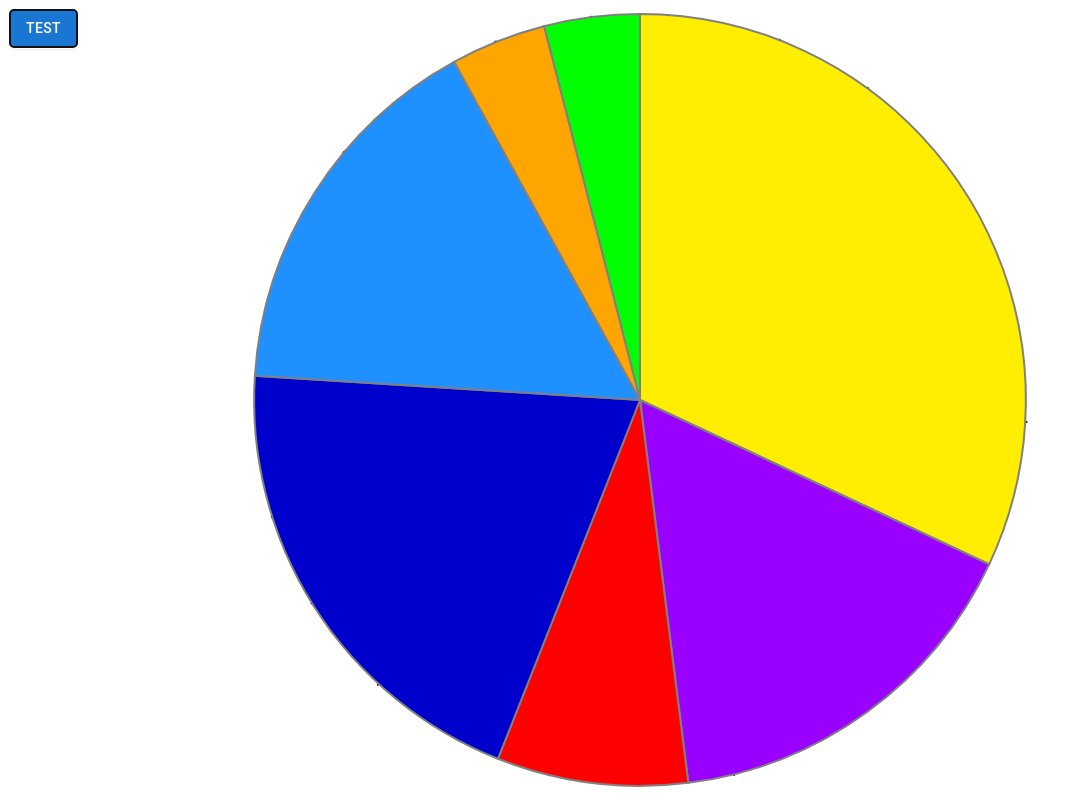
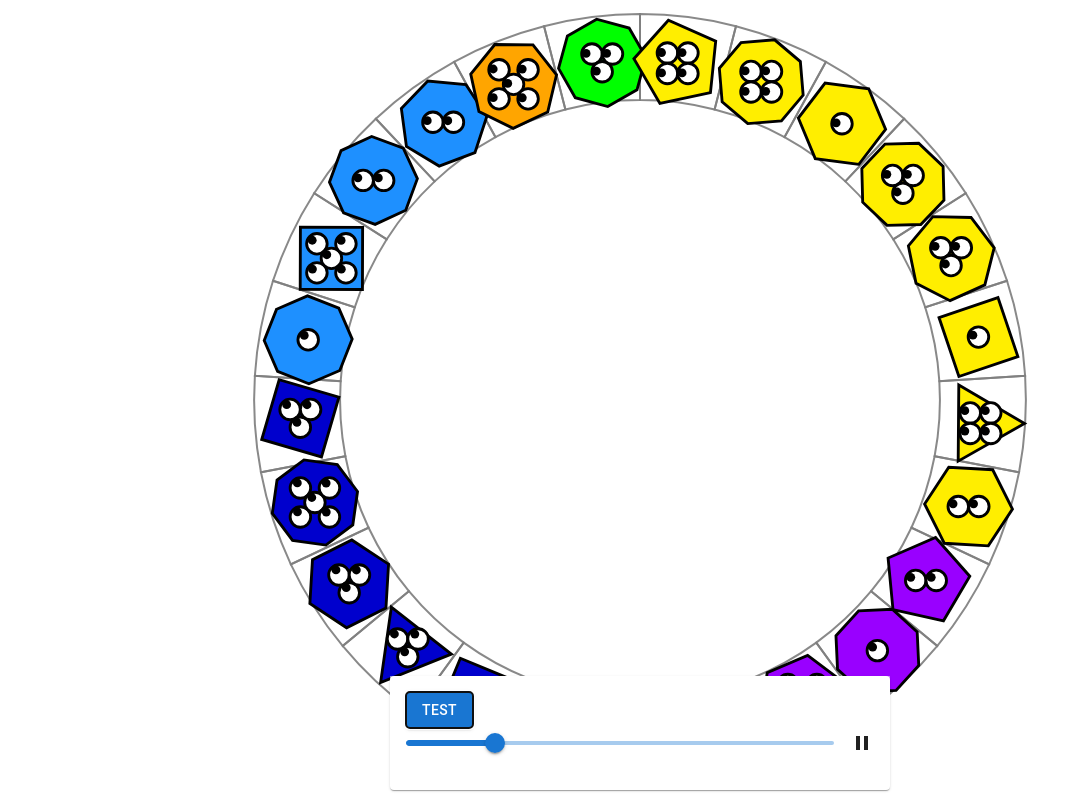
Before and after one commit to alecmce/playground, a React (Vite) app: page / in a window 1280 px wide. Both pictures are taken after a click on the button "TEST". Shown: the whole page, without its empty margins (0-1082 px from the left). Built offline with nearby package versions, Linux system fonts and the light colour scheme.

Commit message:
Starts to wire up a pie-chart slider

```diff
--- a/src/App.css
+++ b/src/App.css
@@ -5,11 +5,14 @@
   display: flex;
   left: 0;
   top: 0;
+  justify-content: center;
 }
 
 .overlay {
   margin: 5px;
-  padding: 5px;
   background-color: rgba(255, 255, 255, 0.5);
   height: min-content;
+  min-width: 500px;
+  bottom: 5px;
+  position: absolute;
 }
--- a/src/App.tsx
+++ b/src/App.tsx
@@ -1,6 +1,7 @@
-import { Button } from '@mui/material'
+import { Button, Card, CardContent } from '@mui/material'
 import { Fragment, ReactElement, useCallback, useMemo, useState } from 'react'
 import './App.css'
+import { PiechartSlider } from './components/PiechartSlider'
 import { useAppState } from './lib/app-state'
 import { clampCreatures } from './lib/clamp-point'
 import { makeCreatures } from './lib/creatures'
@@ -35,6 +36,7 @@ export function App(): ReactElement {
   const [canvas, setCanvas] = useState<HTMLCanvasElement | null>(null)
   const [target, setTarget] = useState<Creature | null>(null)
   const [state, dispatchAppState] = useAppState()
+  const { type } = state
   // const [scale, setScale] = useState<number>(1)
 
   const random = useMemo(() => makeTwister(Math.random()), [])
@@ -66,7 +68,12 @@ export function App(): ReactElement {
       <canvas ref={setCanvas} width={width} height={height} className="layer" />
       <div className="layer">
         <div className="overlay">
-          <Button variant='contained' color='primary' onClick={onTest}>Test</Button>
+          <Card>
+            <CardContent>
+              <Button variant='contained' color='primary' onClick={onTest}>Test</Button>
+              { type !== STATE_TYPE.FREE ? <PiechartSlider state={state} dispatchAppState={dispatchAppState} /> : null }
+            </CardContent>
+          </Card>
         </div>
       </div>
     </Fragment>
@@ -132,8 +139,8 @@ function draw(props: DrawProps): void {
   }
 
   function drawExitPieOverlay(proportion: number): void {
-    pieChart.update(proportion)
-    drawPie(proportion)
+    pieChart.update(1 - proportion)
+    drawPie(1 - proportion)
     drawCommon(pieChart.scale)
     drawPieSpaces(1)
   }
@@ -154,7 +161,7 @@ function draw(props: DrawProps): void {
   }
 
   function drawPie(alpha: number): void {
-    pieChart.drawPie({ context, alpha, brush: { alpha, color: 'grey', width: 2 } })
+    pieChart.drawPie({ context, alpha, brush: { alpha, color: 'black', width: 2 } })
   }
 
 }
--- a/src/components/PiechartSlider.tsx
+++ b/src/components/PiechartSlider.tsx
@@ -1,21 +1,63 @@
 import { Slider, Stack } from '@mui/material'
-import { ReactElement, useState } from 'react'
+import { ReactElement, useMemo } from 'react'
 
 import Pause from '@mui/icons-material/Pause'
 import PlayArrow from '@mui/icons-material/PlayArrow'
+import { STATE_DURATIONS } from 'src/lib/app-state'
+import { STATE_TYPE, State, StateAction } from 'src/model/app-state'
 
-export function PiechartSlider(): ReactElement {
-  const [value, setValue] = useState<number>(30)
+interface Props {
+  state:            State
+  dispatchAppState: (action: StateAction) => void
+}
+
+export function PiechartSlider(props: Props): ReactElement {
+  const { state, dispatchAppState } = props
+  const { type } = state
+
+  const time = useMemo(() => getTime(state), [state])
+  const duration = useDuration()
+  const isPlay = useMemo(() => type !== STATE_TYPE.FREE && type !== STATE_TYPE.PIE_OVERLAID, [type])
 
   return (
     <Stack spacing={2} direction="row" sx={{ mb: 1 }} alignItems="center">
-      <Slider aria-label="Volume" value={value} onChange={onChange} />
-      <PlayArrow />
-      <Pause />
+      <Slider aria-label="Volume" value={time} min={0} max={duration} onChange={onChange} />
+      { isPlay ? <Pause onClick={onPause} /> : <PlayArrow onClick={onPlay} /> }
     </Stack>
   )
 
+  function onPlay(): void {
+
+  }
+
+  function onPause(): void {
+
+  }
+
   function onChange(event: Event, newValue: number | number[]): void {
-    setValue(newValue as number)
+    debugger
   }
 }
+
+function useDuration(): number {
+  const enterPie = STATE_DURATIONS[STATE_TYPE.ENTER_PIE]
+  const enterOverlay = STATE_DURATIONS[STATE_TYPE.ENTER_OVERLAY_PIE]
+  const exitOverlay = STATE_DURATIONS[STATE_TYPE.EXIT_OVERLAY_PIE]
+  const exitPie = STATE_DURATIONS[STATE_TYPE.EXIT_PIE]
+  return enterPie + enterOverlay + exitOverlay + exitPie
+}
+
+function getTime(state: State): number {
+  const enterPie = STATE_DURATIONS[STATE_TYPE.ENTER_PIE]
+  const enterOverlay = STATE_DURATIONS[STATE_TYPE.ENTER_OVERLAY_PIE]
+  const exitOverlay = STATE_DURATIONS[STATE_TYPE.EXIT_OVERLAY_PIE]
+
+  switch (state.type) {
+    case STATE_TYPE.ENTER_PIE:         return state.time
+    case STATE_TYPE.ENTER_OVERLAY_PIE: return state.time + enterPie
+    case STATE_TYPE.PIE_OVERLAID:      return enterPie + enterOverlay
+    case STATE_TYPE.EXIT_OVERLAY_PIE:  return state.time + enterPie + enterOverlay
+    case STATE_TYPE.EXIT_PIE:          return state.time + enterPie + enterOverlay + exitOverlay
+    default:                           return NaN
+  }
+}
--- a/src/lib/app-state.ts
+++ b/src/lib/app-state.ts
@@ -23,9 +23,11 @@ export function stateReducer(state: State, action: StateAction): State {
   }
 
   function triggerPie(state: State): State {
-    return state.type === STATE_TYPE.FREE
-      ? { type: STATE_TYPE.ENTER_PIE, duration: 1000, time: 0 }
-      : state
+    switch (state.type) {
+      case STATE_TYPE.FREE:         return withDuration({ type: STATE_TYPE.ENTER_PIE, time: 0 })
+      case STATE_TYPE.PIE_OVERLAID: return withDuration({ type: STATE_TYPE.EXIT_OVERLAY_PIE, time: 0 })
+      default:                      return state
+    }
   }
 }
 
@@ -38,10 +40,10 @@ interface TransitionState {
   (state: State): State
 }
 
-const STATE_DURATIONS: Record<STATE_TYPE, number> = {
-  [STATE_TYPE.ENTER_OVERLAY_PIE]: 1000,
+export const STATE_DURATIONS: Record<STATE_TYPE, number> = {
+  [STATE_TYPE.ENTER_OVERLAY_PIE]: 3000,
   [STATE_TYPE.ENTER_PIE]:         3000,
-  [STATE_TYPE.EXIT_OVERLAY_PIE]:  1000,
+  [STATE_TYPE.EXIT_OVERLAY_PIE]:  3000,
   [STATE_TYPE.EXIT_PIE]:          2000,
   [STATE_TYPE.FREE]:              Infinity,
   [STATE_TYPE.PIE_OVERLAID]:      Infinity,
@@ -76,11 +78,16 @@ function makeTransitionState(props: TransitionProps): TransitionState {
   return function transition(state: State): State {
     const { time, duration: outgoingDuration } = state
     if (time > outgoingDuration) {
-      return next ? { type: next, duration: STATE_DURATIONS[next], time: time - outgoingDuration } : state
+      return next ? withDuration({ type: next, time: time - outgoingDuration }) : state
     } else if (time < 0) {
-      return prev ? { type: prev, duration: STATE_DURATIONS[prev], time: outgoingDuration - time } : state
+      return prev ? withDuration({ type: prev, time: outgoingDuration - time }) : state
     } else {
       return state
     }
   }
 }
+
+function withDuration(state: Omit<State, 'duration'>): State {
+  const duration = STATE_DURATIONS[state.type]
+  return {...state, duration}
+}
```
Also changed, not shown: src/model/app-state.ts (+4 -3 lines).
